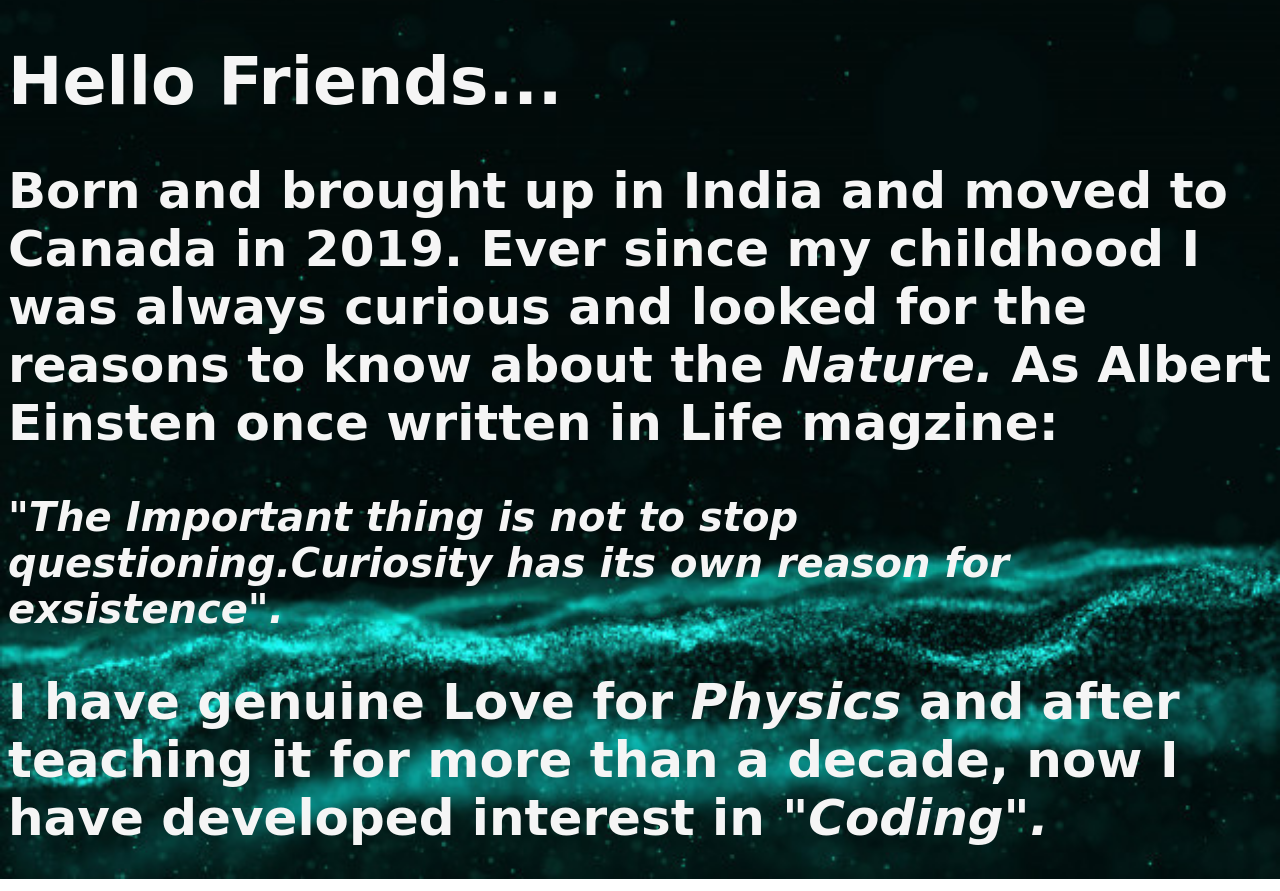
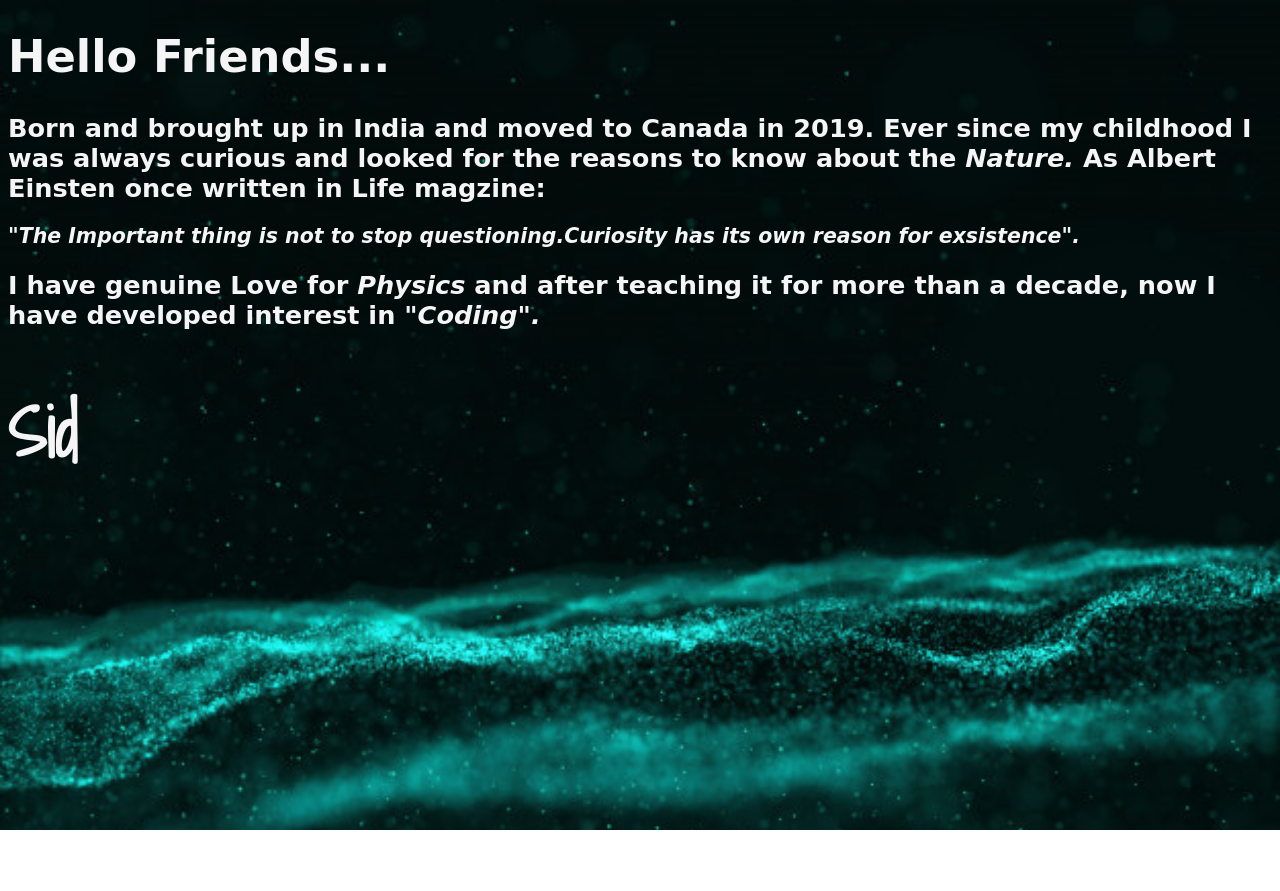
Before and after one commit to sidchopp/myFirst, a plain HTML site: page me.html in a window 1280 px wide. After the commit the page ends 830 px from the top, so only its background shows below. Drawn offline with Linux system fonts and the light colour scheme; a web font is replaced by a local one.

Commit message:
Update me.html

```diff
--- a/me.html
+++ b/me.html
@@ -28,12 +28,12 @@
 
 
 
-<h1  style="font-size:65px;">Hello Friends...</h1>
+<h1  style="font-size:3.5vw;">Hello Friends...</h1>
 
-<h2 style="font-size: 50px">Born and brought up in India and moved to Canada in 2019. Ever since my childhood I was always curious and looked for the reasons to know about the <i>Nature.</i> As Albert Einsten once written in Life magzine:</h2>
+<h2 style="font-size: 2vw">Born and brought up in India and moved to Canada in 2019. Ever since my childhood I was always curious and looked for the reasons to know about the <i>Nature.</i> As Albert Einsten once written in Life magzine:</h2>
 
- <h2 style="font-size: 40px"><i>"The Important thing is not to stop questioning.Curiosity has its own reason for exsistence".</i></h2>
-<h2 style="font-size: 50px">I have genuine Love for <i>Physics</i> and after teaching it for more than a decade, now I have developed interest in <i>"Coding".</i></h2>
+ <h2 style="font-size: 1.6vw"><i>"The Important thing is not to stop questioning.Curiosity has its own reason for exsistence".</i></h2>
+<h2 style="font-size: 2vw">I have genuine Love for <i>Physics</i> and after teaching it for more than a decade, now I have developed interest in <i>"Coding".</i></h2>
 
 <h1  style="font-size:70px;font-family: 'Shadows Into Light', cursive;">Sid</h1>
 
```
